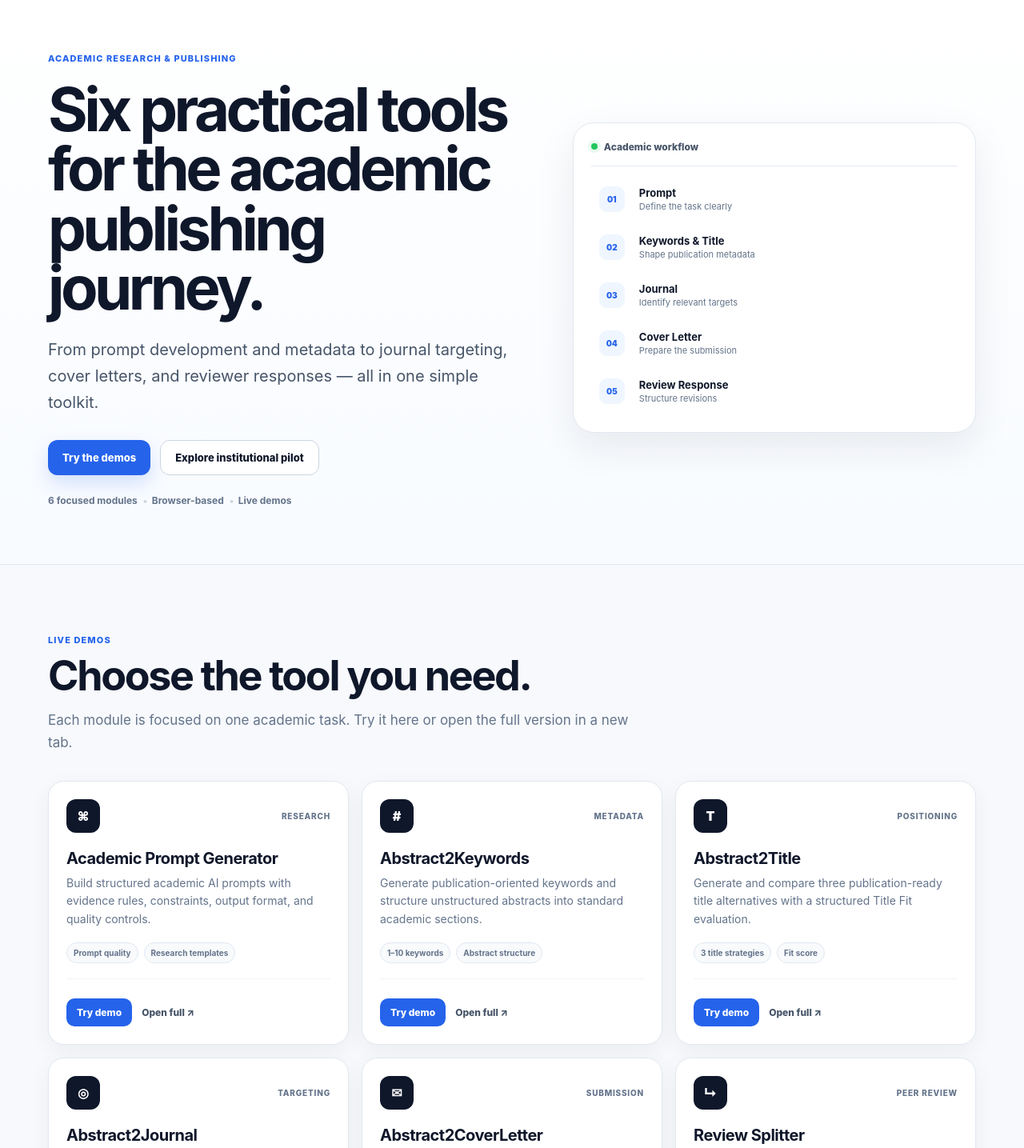
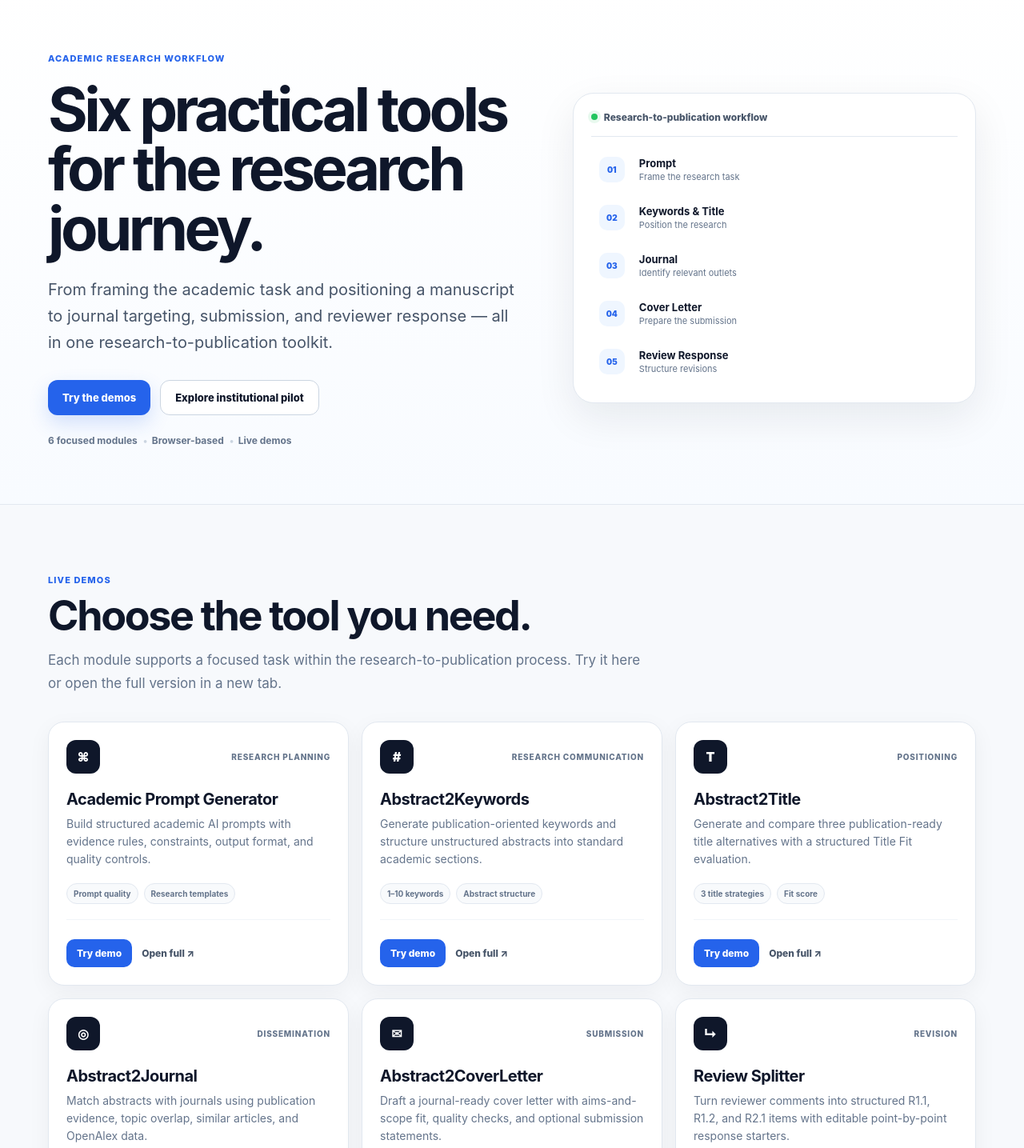
Before and after one commit to tdirsehan/academiq, a plain HTML site: page index.html in a window 1280 px wide. Shown: the part 100-1535 px from the top of the page at 80% size. Drawn offline with Linux system fonts and the light colour scheme.

Commit message:
Reframe AcademIQ around research-to-publication workflow

```diff
--- a/index.html
+++ b/index.html
@@ -4,7 +4,7 @@
 <meta charset="utf-8">
 <meta name="viewport" content="width=device-width,initial-scale=1">
 <meta name="theme-color" content="#ffffff">
-<meta name="description" content="AcademIQ Tools: six practical browser-based tools for research, publishing, submission, and reviewer-response workflows.">
+<meta name="description" content="AcademIQ Tools: six practical browser-based tools supporting the academic research-to-publication workflow.">
 <title>AcademIQ Tools</title>
 <link rel="stylesheet" href="styles.css">
 </head>
@@ -28,9 +28,9 @@
 <section class="hero">
   <div class="container hero-grid">
     <div class="hero-copy">
-      <div class="eyebrow">Academic research & publishing</div>
-      <h1>Six practical tools for the academic publishing journey.</h1>
-      <p class="hero-text">From prompt development and metadata to journal targeting, cover letters, and reviewer responses — all in one simple toolkit.</p>
+      <div class="eyebrow">Academic research workflow</div>
+      <h1>Six practical tools for the research journey.</h1>
+      <p class="hero-text">From framing the academic task and positioning a manuscript to journal targeting, submission, and reviewer response — all in one research-to-publication toolkit.</p>
       <div class="hero-actions">
         <a class="button button-primary" href="#tools">Try the demos</a>
         <a class="button button-secondary" href="#pilot">Explore institutional pilot</a>
@@ -42,15 +42,15 @@
       </div>
     </div>
 
-    <div class="hero-card" aria-label="Toolkit workflow summary">
+    <div class="hero-card" aria-label="Research workflow summary">
       <div class="hero-card-top">
         <span class="status-dot"></span>
-        <span>Academic workflow</span>
+        <span>Research-to-publication workflow</span>
       </div>
       <div class="mini-flow">
-        <div class="mini-step"><span>01</span><div><strong>Prompt</strong><small>Define the task clearly</small></div></div>
-        <div class="mini-step"><span>02</span><div><strong>Keywords & Title</strong><small>Shape publication metadata</small></div></div>
-        <div class="mini-step"><span>03</span><div><strong>Journal</strong><small>Identify relevant targets</small></div></div>
+        <div class="mini-step"><span>01</span><div><strong>Prompt</strong><small>Frame the research task</small></div></div>
+        <div class="mini-step"><span>02</span><div><strong>Keywords & Title</strong><small>Position the research</small></div></div>
+        <div class="mini-step"><span>03</span><div><strong>Journal</strong><small>Identify relevant outlets</small></div></div>
         <div class="mini-step"><span>04</span><div><strong>Cover Letter</strong><small>Prepare the submission</small></div></div>
         <div class="mini-step"><span>05</span><div><strong>Review Response</strong><small>Structure revisions</small></div></div>
       </div>
@@ -63,12 +63,12 @@
     <div class="section-heading">
       <span class="section-kicker">Live demos</span>
       <h2>Choose the tool you need.</h2>
-      <p>Each module is focused on one academic task. Try it here or open the full version in a new tab.</p>
+      <p>Each module supports a focused task within the research-to-publication process. Try it here or open the full version in a new tab.</p>
     </div>
 
     <div class="tool-grid">
       <article class="tool-card">
-        <div class="tool-head"><div class="tool-icon">⌘</div><span class="tool-stage">Research</span></div>
+        <div class="tool-head"><div class="tool-icon">⌘</div><span class="tool-stage">Research planning</span></div>
         <h3>Academic Prompt Generator</h3>
         <p>Build structured academic AI prompts with evidence rules, constraints, output format, and quality controls.</p>
         <div class="tool-tags"><span>Prompt quality</span><span>Research templates</span></div>
@@ -79,7 +79,7 @@
       </article>
 
       <article class="tool-card">
-        <div class="tool-head"><div class="tool-icon">#</div><span class="tool-stage">Metadata</span></div>
+        <div class="tool-head"><div class="tool-icon">#</div><span class="tool-stage">Research communication</span></div>
         <h3>Abstract2Keywords</h3>
         <p>Generate publication-oriented keywords and structure unstructured abstracts into standard academic sections.</p>
         <div class="tool-tags"><span>1–10 keywords</span><span>Abstract structure</span></div>
@@ -101,7 +101,7 @@
       </article>
 
       <article class="tool-card">
-        <div class="tool-head"><div class="tool-icon">◎</div><span class="tool-stage">Targeting</span></div>
+        <div class="tool-head"><div class="tool-icon">◎</div><span class="tool-stage">Dissemination</span></div>
         <h3>Abstract2Journal</h3>
         <p>Match abstracts with journals using publication evidence, topic overlap, similar articles, and OpenAlex data.</p>
         <div class="tool-tags"><span>Journal Fit</span><span>Real articles</span></div>
@@ -123,7 +123,7 @@
       </article>
 
       <article class="tool-card">
-        <div class="tool-head"><div class="tool-icon">↳</div><span class="tool-stage">Peer review</span></div>
+        <div class="tool-head"><div class="tool-icon">↳</div><span class="tool-stage">Revision</span></div>
         <h3>Review Splitter</h3>
         <p>Turn reviewer comments into structured R1.1, R1.2, and R2.1 items with editable point-by-point response starters.</p>
         <div class="tool-tags"><span>Comment splitting</span><span>Response drafting</span></div>
@@ -139,17 +139,17 @@
 <section class="section section-soft" id="workflow">
   <div class="container">
     <div class="section-heading compact">
-      <span class="section-kicker">One connected workflow</span>
-      <h2>Use one module or follow the full journey.</h2>
+      <span class="section-kicker">One connected research workflow</span>
+      <h2>Use one module or follow the research-to-publication journey.</h2>
     </div>
     <div class="workflow-line">
-      <div class="workflow-item"><span>1</span><strong>Prompt</strong><small>Define the academic task</small></div>
+      <div class="workflow-item"><span>1</span><strong>Prompt</strong><small>Frame the research task</small></div>
       <div class="workflow-arrow">→</div>
-      <div class="workflow-item"><span>2</span><strong>Keywords</strong><small>Shape metadata</small></div>
+      <div class="workflow-item"><span>2</span><strong>Keywords</strong><small>Communicate the research</small></div>
       <div class="workflow-arrow">→</div>
-      <div class="workflow-item"><span>3</span><strong>Title</strong><small>Position the paper</small></div>
+      <div class="workflow-item"><span>3</span><strong>Title</strong><small>Position the manuscript</small></div>
       <div class="workflow-arrow">→</div>
-      <div class="workflow-item"><span>4</span><strong>Journal</strong><small>Find relevant targets</small></div>
+      <div class="workflow-item"><span>4</span><strong>Journal</strong><small>Select relevant outlets</small></div>
       <div class="workflow-arrow">→</div>
       <div class="workflow-item"><span>5</span><strong>Cover Letter</strong><small>Prepare submission</small></div>
       <div class="workflow-arrow">→</div>
@@ -255,7 +255,7 @@
 
 <footer class="footer">
   <div class="container footer-row">
-    <div><strong>AcademIQ Tools</strong><span>Practical academic tools for research and publishing.</span></div>
+    <div><strong>AcademIQ Tools</strong><span>Practical academic tools for the research-to-publication journey.</span></div>
     <div class="footer-links">
       <a href="privacy.html">Privacy</a>
       <a href="terms.html">Terms</a>
```
